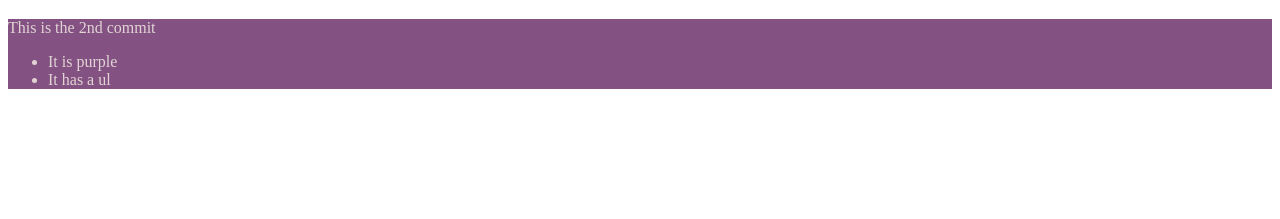
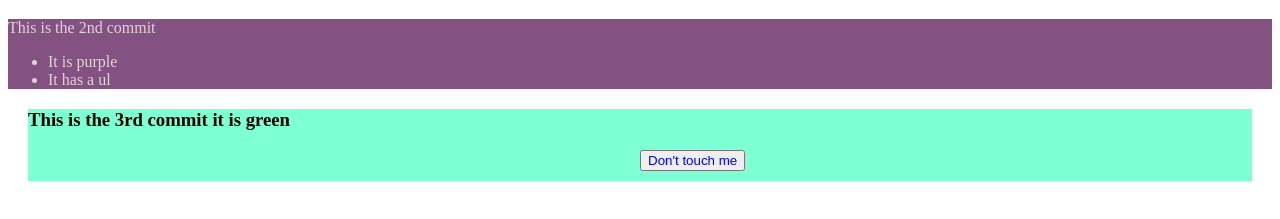
Before and after one commit to scotdot/Git-1st, a plain HTML site: page index.html in a window 1280 px wide. Shown: the part 61-280 px from the top of the page. Drawn offline with Linux system fonts and the light colour scheme.

Commit message:
fourth commit html

```diff
--- a/index.html
+++ b/index.html
@@ -13,6 +13,10 @@
                 <li>It has a ul</li>
             </ul>
         </div>
+        <div class="commit3">
+            <h3>This is the 3rd commit it is green</h3>
+            <button type="button">Don't touch me</button>
+        </div>
 
     </body>
 </html>
```
